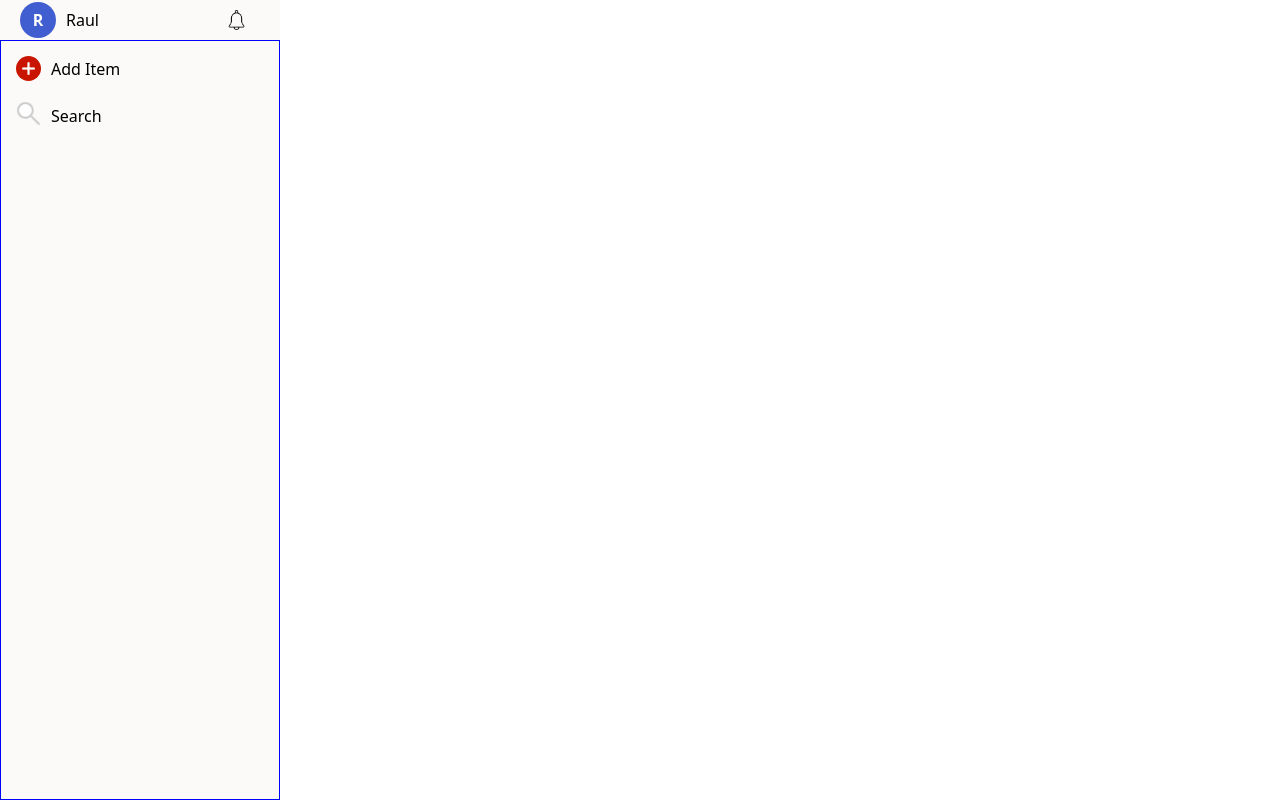
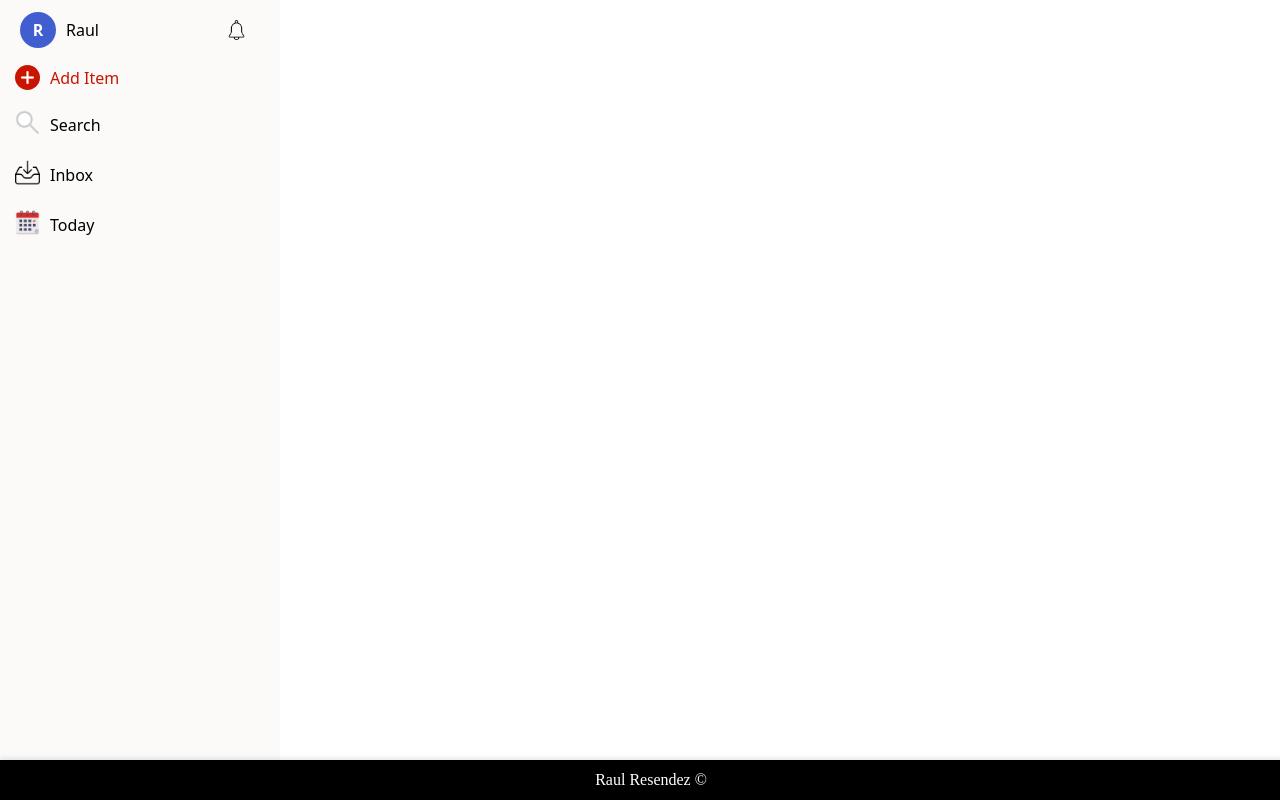
Before and after one commit to ForkFiesta/Odin-To-Do-List, a website built with webpack: page src/index.html in a window 1280 px wide. Built offline with nearby package versions, Linux system fonts and the light colour scheme.

Commit message:
Compete sidebar styling

```diff
--- a/src/index.html
+++ b/src/index.html
@@ -42,6 +42,14 @@
                             <div class="searchIcon"><img src="./img/search.png" alt="search-icon"></div>
                             <div class="searchText"><p>Search</p></div>
                         </div>
+                        <div class="inboxItem">
+                            <div class="inboxIcon"><img src="./img/inbox.png" alt="inbox-icon"></div>
+                            <div class="inboxText"><p>Inbox</p></div>
+                        </div>
+                        <div class="calendarItem">
+                            <div class="calendarIcon"><img src="./img/calendar.png" alt="calendar-icon"></div>
+                            <div class="calendarText"><p>Today</p></div>
+                        </div>
                     </div>
 
                 </nav>
@@ -52,6 +60,10 @@
 
     </div>
 
+    <footer>
+        Raul Resendez ©
+    </footer>
+
 
 </body>
 
--- a/src/styles.css
+++ b/src/styles.css
@@ -13,6 +13,7 @@
 .app-container{
     display: flex;
     height: 100vh;
+    /* margin-bottom: 40px; */
 }
 
 .sidebar{
@@ -30,6 +31,7 @@ nav.sidebar-content{
 }
 
 .sidebar-top{
+    margin-top: 10px;
     display: flex;
     height: 5%;
     /* border: 1px solid black; */
@@ -98,18 +100,22 @@ nav.sidebar-content{
 .side-bar-main-content-container{
     display: flex;
     flex-direction: column;
-    border: 1px solid blue;
+    /* border: 1px solid blue; */
     height: 100%;
     padding: 10px;
     gap:10px;
 }
-.addItem, .searchItem{
+.addItem, .searchItem, .inboxItem, .calendarItem{
     display: flex;
     align-items: center;
     gap: 10px;
     /* border: 1px solid red; */
     padding: 5px;
     border-radius: 10px;
+}
+
+.addItemText {
+    color: rgb(201, 20, 0);
 }
 
 .addItemButton {
@@ -127,13 +133,28 @@ nav.sidebar-content{
     max-width: 50%;
 }
 
-.addItem:hover, .searchItem:hover{
+.addItem:hover, .searchItem:hover, .inboxItem:hover, .calendarItem:hover{
     cursor: pointer;
     background-color: rgb(251, 225, 199);
 }
 
-.searchIcon img{
+.searchIcon img, .inboxItem img, .calendarItem img{
     height: 25px;
     width: 25px;
 
 }
+
+
+
+
+footer {
+    color: white;
+    position: fixed;
+    bottom: 0;
+    left: 0;
+    width: 100%;
+    background-color: #000000; /* Adjust the background color as needed */
+    padding: 11px;             /* Add padding if you want some space inside the footer */
+    text-align: center;        /* Center the text/content in the footer */
+    box-shadow: 0 -2px 5px rgba(0, 0, 0, 0.1); /* Optional: add shadow for visual separation */
+}
```
Also changed, not shown: src/img/calendar.png (added), src/img/inbox.png (added).
